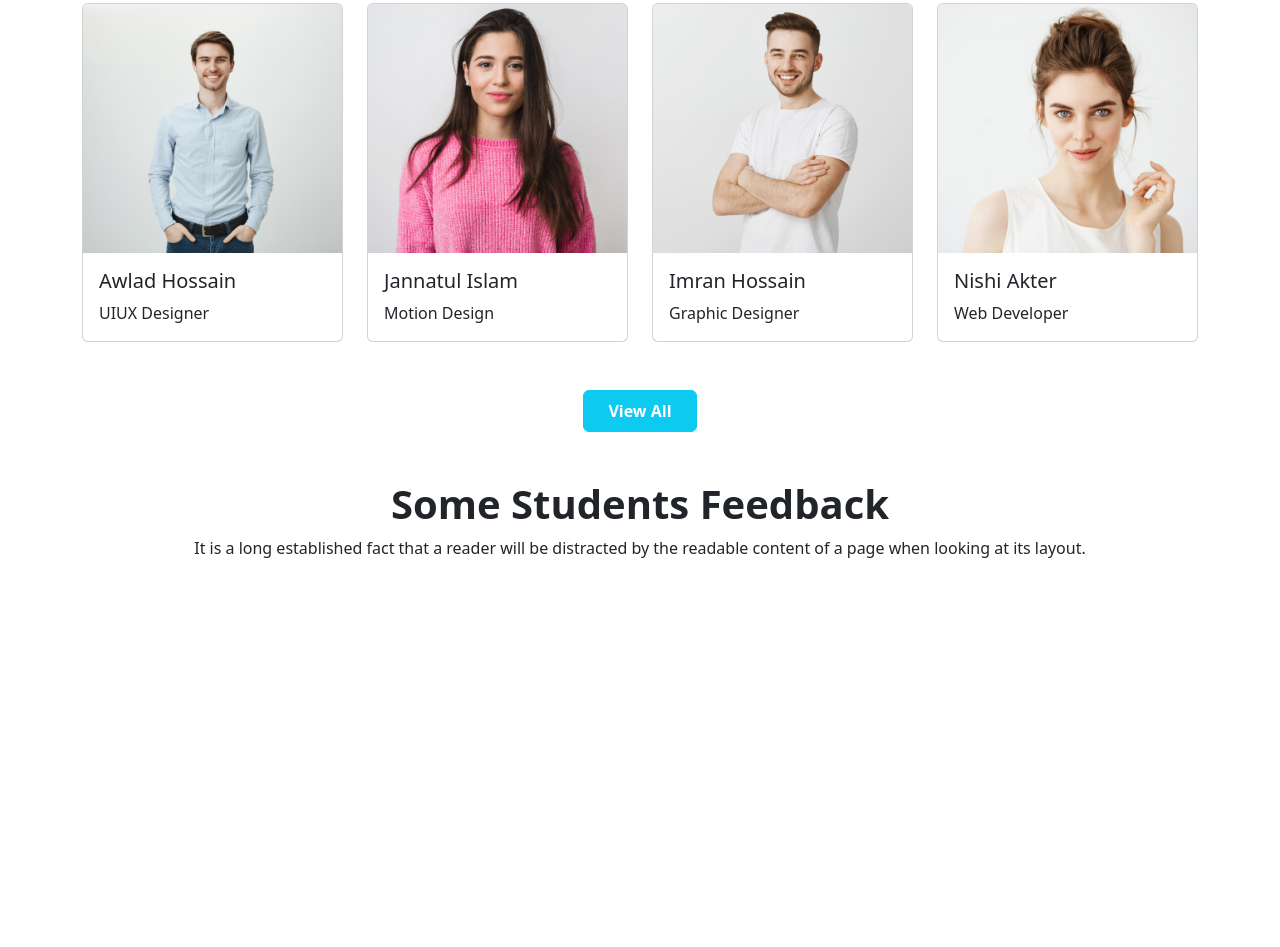
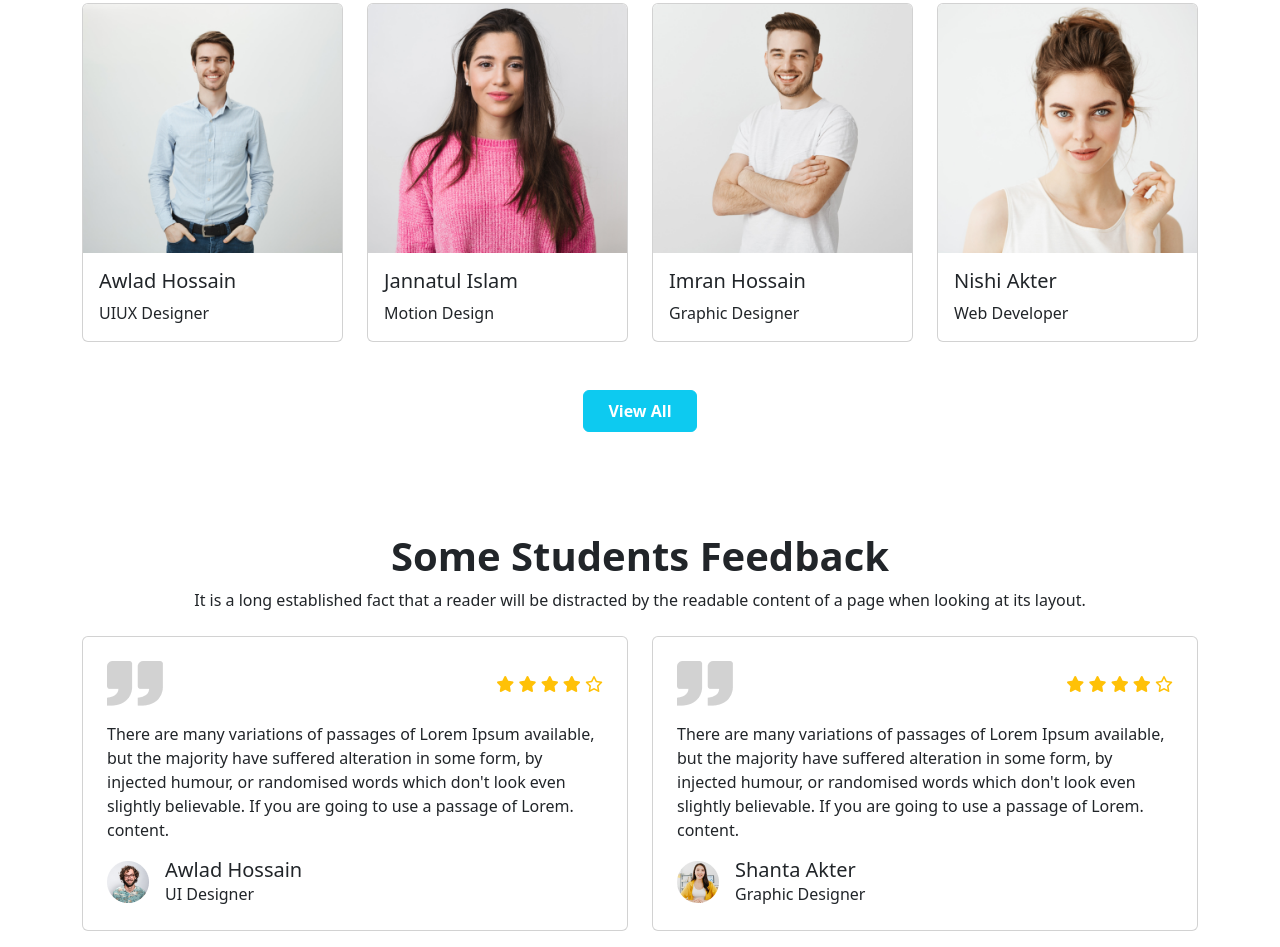
Before and after one commit to hrlalon/Education-Hub, a plain HTML site: page index.html in a window 1280 px wide. Shown: the part 2922-3869 px from the top of the page. Before the commit the page ends 3498 px from the top, so only its background shows below. Drawn offline with nearby package versions, Linux system fonts and the light colour scheme.

Commit message:
student feedback section done

```diff
--- a/index.html
+++ b/index.html
@@ -6,6 +6,7 @@
     <meta http-equiv="X-UA-Compatible" content="IE=edge">
     <meta name="viewport" content="width=device-width, initial-scale=1.0">
     <title>Education Hub</title>
+    <script src="https://kit.fontawesome.com/1a9967d43b.js" crossorigin="anonymous"></script>
     <link rel="stylesheet" href="https://cdn.jsdelivr.net/npm/bootstrap@5.2.1/dist/css/bootstrap.min.css">
     <link rel="stylesheet" href="style.css">
 </head>
@@ -369,12 +370,84 @@
             <!-- our successful student section end -->
 
             <!-- student feedback section start-->
-            <section>
-                <div class="text-center">
+            <section class="student-feedback-sec">
+                <div class="text-center mb-4">
                     <h1 class="fw-bold">Some Students Feedback</h1>
                     <p>It is a long established fact that a reader will be distracted by the readable content of a page
                         when looking at its
                         layout.</p>
+                </div>
+
+                <div class="row">
+                    <div class="col-lg-6 col-md-12 col-12 gap-2 mb-md-3 mb-3">
+                        <div class="card">
+                            <div class="card-body p-4">
+                                <div class="d-flex justify-content-between align-items-center">
+                                    <div>
+                                        <img src="images/comma.png" alt="">
+                                    </div>
+                                    <div class="text-warning">
+                                        <i class="fas fa-star"></i>
+                                        <i class="fas fa-star"></i>
+                                        <i class="fas fa-star"></i>
+                                        <i class="fas fa-star"></i>
+                                        <i class="far fa-star"></i>
+                                    </div>
+                                </div>
+                                <p class="card-text mt-3">There are many variations of passages of Lorem Ipsum
+                                    available, but
+                                    the majority have suffered alteration in some form,
+                                    by injected humour, or randomised words which don't look even slightly believable.
+                                    If you are going to use a passage of
+                                    Lorem.
+                                    content.</p>
+                                <div class="d-flex align-items-center justify-content-start">
+                                    <div>
+                                        <img class="me-3" src="images/student/student-5.png" alt="">
+                                    </div>
+                                    <div>
+                                        <h5 class="card-title m-0">Awlad Hossain</h5>
+                                        <p class="card-text">UI Designer</p>
+                                    </div>
+                                </div>
+                            </div>
+                        </div>
+                    </div>
+                    <div class="col-lg-6 col-md-12">
+                        <div class="card">
+                            <div class="card-body p-4">
+                                <div class="d-flex justify-content-between align-items-center">
+                                    <div>
+                                        <img src="images/comma.png" alt="">
+                                    </div>
+                                    <div class="text-warning">
+                                        <i class="fas fa-star"></i>
+                                        <i class="fas fa-star"></i>
+                                        <i class="fas fa-star"></i>
+                                        <i class="fas fa-star"></i>
+                                        <i class="far fa-star text-warning"></i>
+                                    </div>
+                                </div>
+                                <p class="card-text mt-3">There are many variations of passages of Lorem Ipsum
+                                    available, but
+                                    the majority have suffered alteration in some form,
+                                    by injected humour, or randomised words which don't look even slightly believable.
+                                    If you are going to use a passage of
+                                    Lorem.
+                                    content.</p>
+                                <div class="d-flex align-items-center justify-content-start">
+                                    <div>
+                                        <img class="me-3" src="images/student/student-6.png" alt="">
+                                    </div>
+                                    <div>
+                                        <h5 class="card-title m-0">Shanta Akter</h5>
+                                        <p class="card-text">Graphic Designer</p>
+                                    </div>
+                                </div>
+                            </div>
+                        </div>
+                    </div>
+
                 </div>
             </section>
             <!-- student feedback section end-->
--- a/style.css
+++ b/style.css
@@ -24,6 +24,10 @@
     margin-top: 100px;
 }
 
+.student-feedback-sec {
+    margin-top: 100px;
+}
+
 .btn-space {
     padding: 13px 35px;
     font-size: 20px;
```
